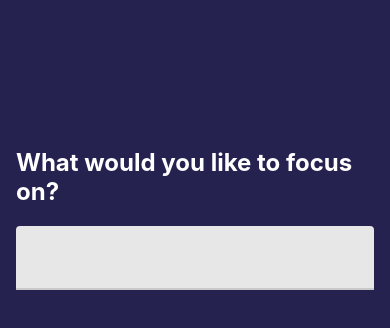
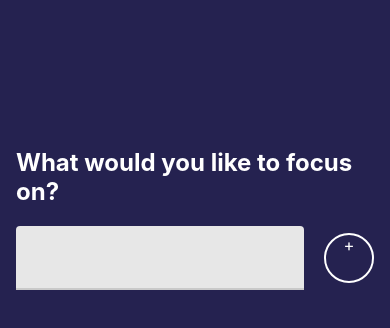
Before and after one commit to Aidnac/FocusTime, a React Native app: screen / in a window 390 px wide. Shown: the top 328 px of the page. Built offline with nearby package versions, Linux system fonts and the light colour scheme.

Commit message:
storing focus input

```diff
--- a/App.js
+++ b/App.js
@@ -10,8 +10,9 @@
       {focusSubject ? (
         <Text>Here is where we r going to build the timer</Text>
       ) : (
-        <Focus />
+        <Focus addSubject={setFocusSubject} />
       )}
+      <Text>{focusSubject}</Text>
     </View>
   );
 };
--- /dev/null
+++ b/src/components/RoundedButton.js
@@ -0,0 +1,31 @@
+import React from 'react';
+import {TouchableOpacity, Text, StyleSheet} from 'react-native';
+
+export const RoundedButton = ({
+  style = {},
+  textStyle = {},
+  size = 125,
+  ...props
+}) => {
+  return (
+    <TouchableOpacity style={[styles(size).radius, style]}>
+      <Text style={[styles(size).text, textStyle]}>{props.title}</Text>
+    </TouchableOpacity>
+  );
+};
+
+const styles = size =>
+  StyleSheet.create({
+    radius: {
+      borderRadius: size / 2,
+      width: size,
+      height: size,
+      alignItems: 'center',
+      borderColor: '#fff',
+      borderWidth: 2,
+    },
+    text: {
+      color: '#fff',
+      fontSize: size / 3,
+    },
+  });
--- a/src/features/focus/Focus.js
+++ b/src/features/focus/Focus.js
@@ -1,14 +1,32 @@
-import React from 'react';
+import React, {useState} from 'react';
 import {StyleSheet, Text, View} from 'react-native';
 import {TextInput} from 'react-native-paper';
+import {RoundedButton} from '../../components/RoundedButton';
 
-export const Focus = () => {
+export const Focus = ({addSubject}) => {
+  const [tmpItem, setTmpItem] = useState('null');
+
   return (
     <View style={styles.container}>
       <View style={styles.titleContainer}>
         <Text style={styles.title}>What would you like to focus on?</Text>
         <View style={styles.inputContainer}>
-          <TextInput />
+          <TextInput
+            style={{flex: 1, marginRight: 20}}
+            onChangeText={nativeEvent => {
+              setTmpItem(nativeEvent.text);
+            }}
+            onSubmitEditing={nativeEvent => {
+              setTmpItem(nativeEvent.text);
+            }}
+          />
+          <RoundedButton
+            size={50}
+            title="+"
+            onPress={() => {
+              addSubject(tmpItem);
+            }}
+          />
         </View>
       </View>
     </View>
@@ -30,6 +48,8 @@
     fontSize: 24,
   },
   inputContainer: {
+    flexDirection: 'row',
     paddingTop: 20,
+    alignItems: 'center',
   },
 });
```
